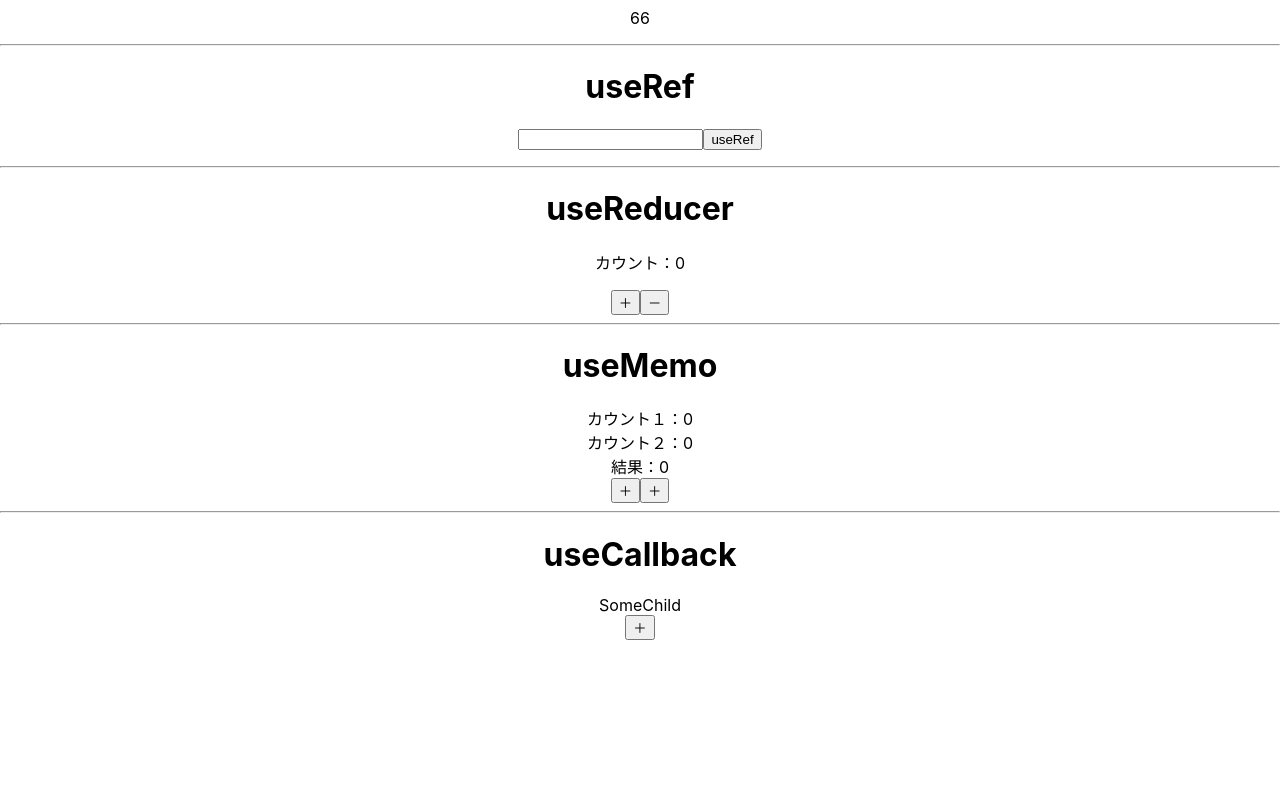
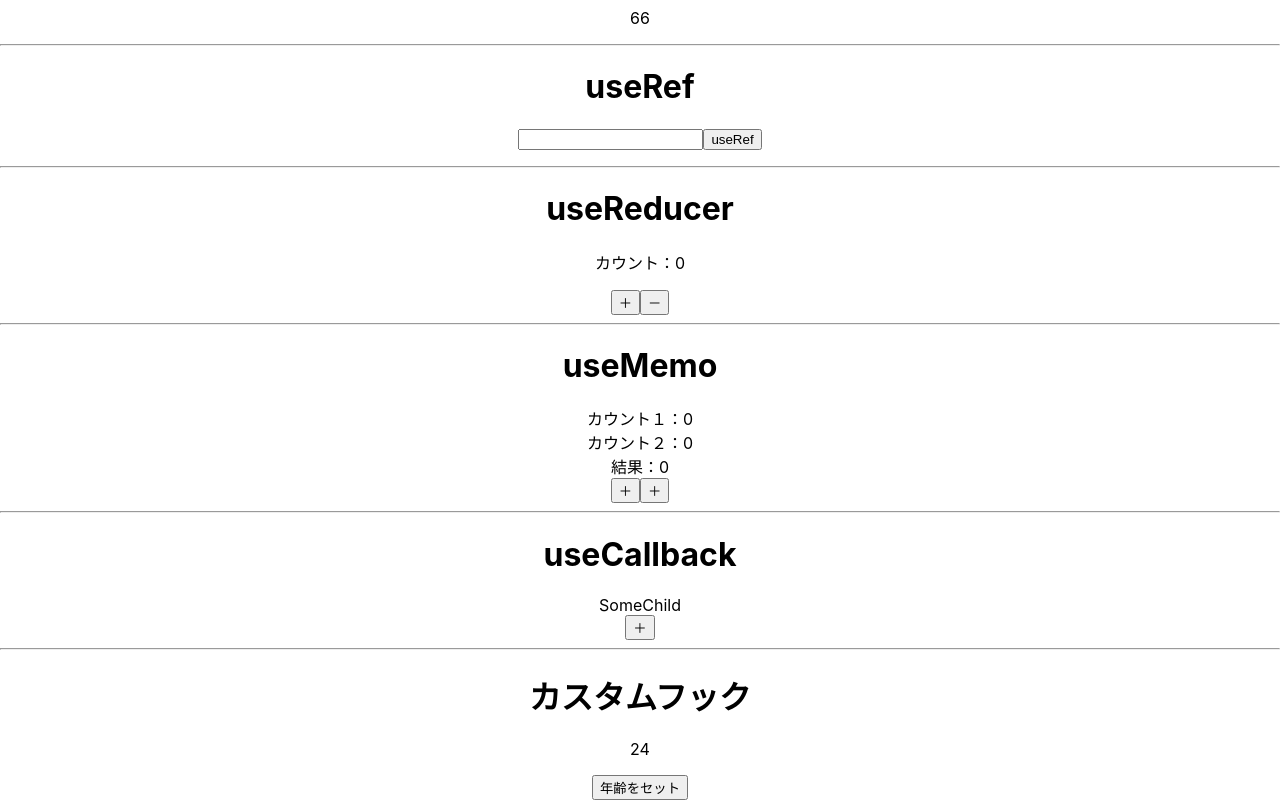
Before and after one commit to tugboat-develop-19571020/react-hooks-tutorial-yt, a React (Create React App) app: page / in a window 1280 px wide. Shown: the part 271-1071 px from the top of the page. Before the commit the page ends 911 px from the top, so only its background shows below. Built offline with nearby package versions, Linux system fonts and the light colour scheme.

Commit message:
React Hooks CustomHook Completed

```diff
--- a/src/App.jsx
+++ b/src/App.jsx
@@ -2,6 +2,7 @@ import { useCallback, useContext, useEffect, useMemo, useReducer, useRef, useSta
 import './App.css';
 import SugieContext from './index';
 import SomeChild from './SomeChild';
+import useLocalStorage from './useLocalStorage';
 
 const reducer = (state, action) => {
   switch (action.type) {
@@ -77,6 +78,9 @@ function App() {
     alert('これは重い処理です。');
   }, [counter]);
 
+  // カスタムフック
+  const [age, setAge] = useLocalStorage("age", 24);
+
 
   return (
     <div className="App">
@@ -113,6 +117,11 @@ function App() {
       <h1>useCallback</h1>
       <SomeChild showCount={showCount} />
       <button onClick={() => setCounter(counter + 1)}>＋</button>
+
+      <hr />
+      <h1>カスタムフック</h1>
+      <p>{age}</p>
+      <button onClick={() => setAge(80)}>年齢をセット</button>
     </div>
   );
 }
--- /dev/null
+++ b/src/useLocalStorage.jsx
@@ -0,0 +1,18 @@
+import React, { useEffect, useState } from 'react';
+
+const useLocalStorage = (key, defaultValue) => {
+    const [value, setValue] = useState(() => {
+        const jsonValue = window.localStorage.getItem(key);
+        if (jsonValue !== null) return JSON.parse(jsonValue);
+
+        return defaultValue;
+    });
+
+    useEffect(() => {
+        window.localStorage.setItem(key, JSON.stringify(value));
+    }, [value, setValue]);
+
+    return [value, setValue];
+}
+
+export default useLocalStorage;
```
